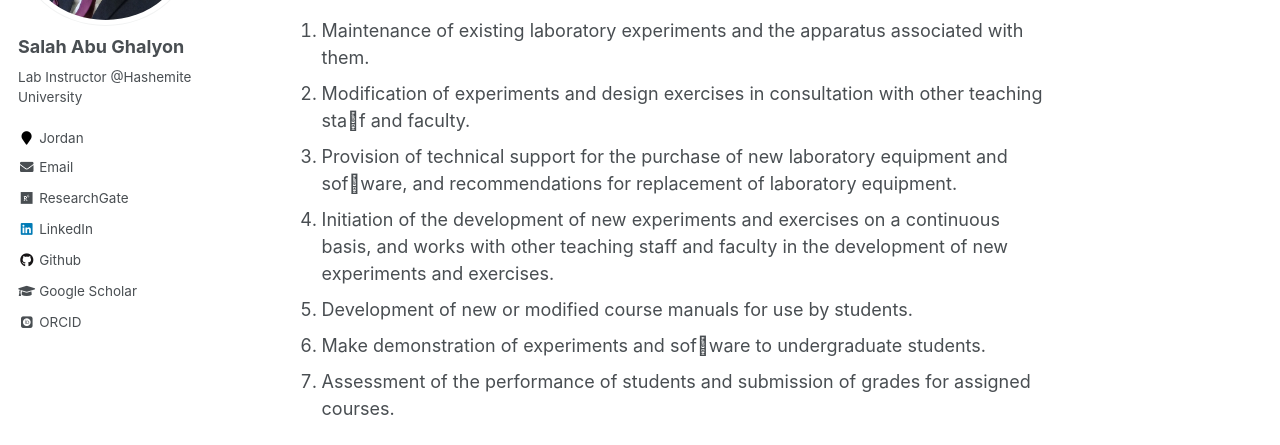
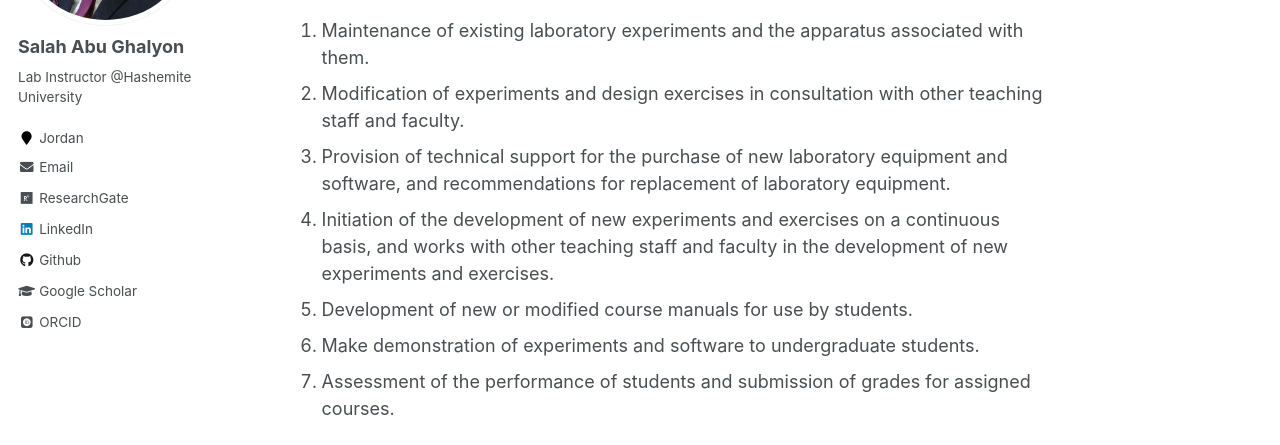
Before and after one commit to salahghalyon/salahghalyon.github.io, a Jekyll site: the page built from _teaching/2014-HU-Lab-Instructor.md, in a window 1280 px wide and 1160 px high. Shown: the part 248-693 px from the top of the window. Built offline with Jekyll 4.4.1, drawn with Linux system fonts in a browser that asks for light colours; some web fonts are replaced.

Commit message:
Update 2014-HU-Lab-Instructor.md

```diff
--- a/_teaching/2014-HU-Lab-Instructor.md
+++ b/_teaching/2014-HU-Lab-Instructor.md
@@ -12,9 +12,9 @@ The Lab instructor is responsible of:
 
 
 1. Maintenance of existing laboratory experiments and the apparatus associated with them.
-1. Modification of experiments and design exercises in consultation with other teaching sta􀮸f and faculty.
-1. Provision of technical support for the purchase of new laboratory equipment and sof􀮿ware, and recommendations for replacement of laboratory equipment.
+1. Modification of experiments and design exercises in consultation with other teaching staff and faculty.
+1. Provision of technical support for the purchase of new laboratory equipment and software, and recommendations for replacement of laboratory equipment.
 1. Initiation of the development of new experiments and exercises on a continuous basis, and works with other teaching staff and faculty in the development of new experiments and exercises.
 1. Development of new or modified course manuals for use by students.
-1. Make demonstration of experiments and sof􀮿ware to undergraduate students.
+1. Make demonstration of experiments and software to undergraduate students.
 1. Assessment of the performance of students and submission of grades for assigned courses.
```
